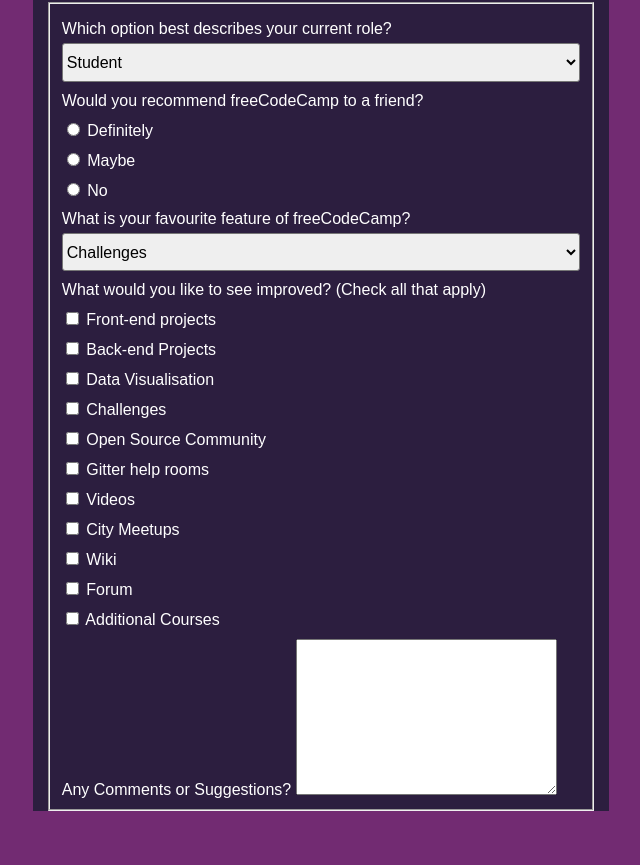
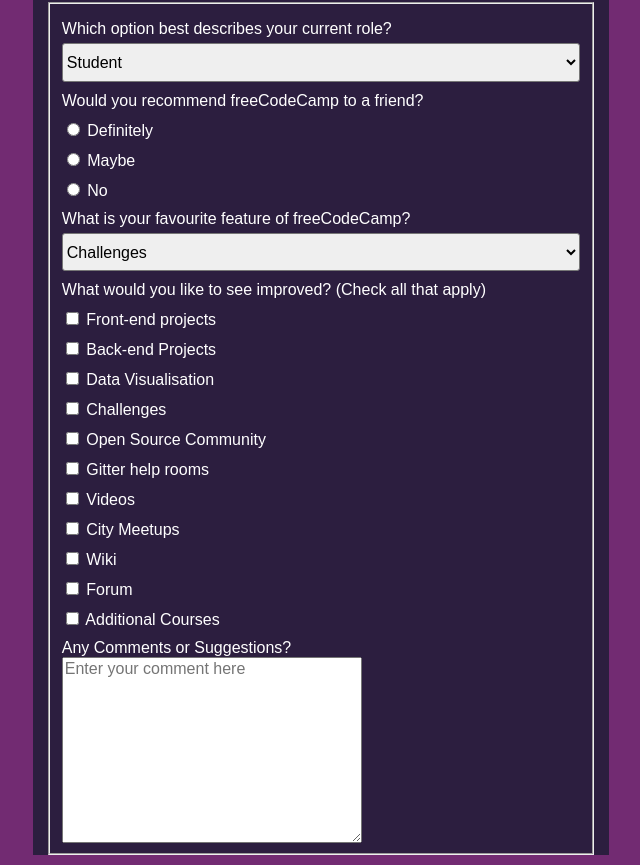
Before and after one commit to WopheAkinlade/freecodecamp-project-2, a plain HTML site: page index.html in a window 1280 px wide. Shown: the part 430-1295 px from the top of the page, without its empty margins (319-959 px from the left). Before the commit the page ends 1251 px from the top, so only its background shows below. Drawn offline with Linux system fonts and the light colour scheme.

Commit message:
Added a placeholder to textarea

```diff
--- a/index.html
+++ b/index.html
@@ -191,6 +191,7 @@
             id="suggestion-box"
             cols="30"
             rows="10"
+            placeholder="Enter your comment here"
           ></textarea>
         </label>
       </fieldset>
--- a/styles.css
+++ b/styles.css
@@ -34,3 +34,10 @@ fieldset label{
     font-size: inherit;
     margin-top: 5px;
 }
+
+textarea{
+    font-size: inherit;
+    font-family: inherit;
+    display: block;
+    width: ;
+}
```
